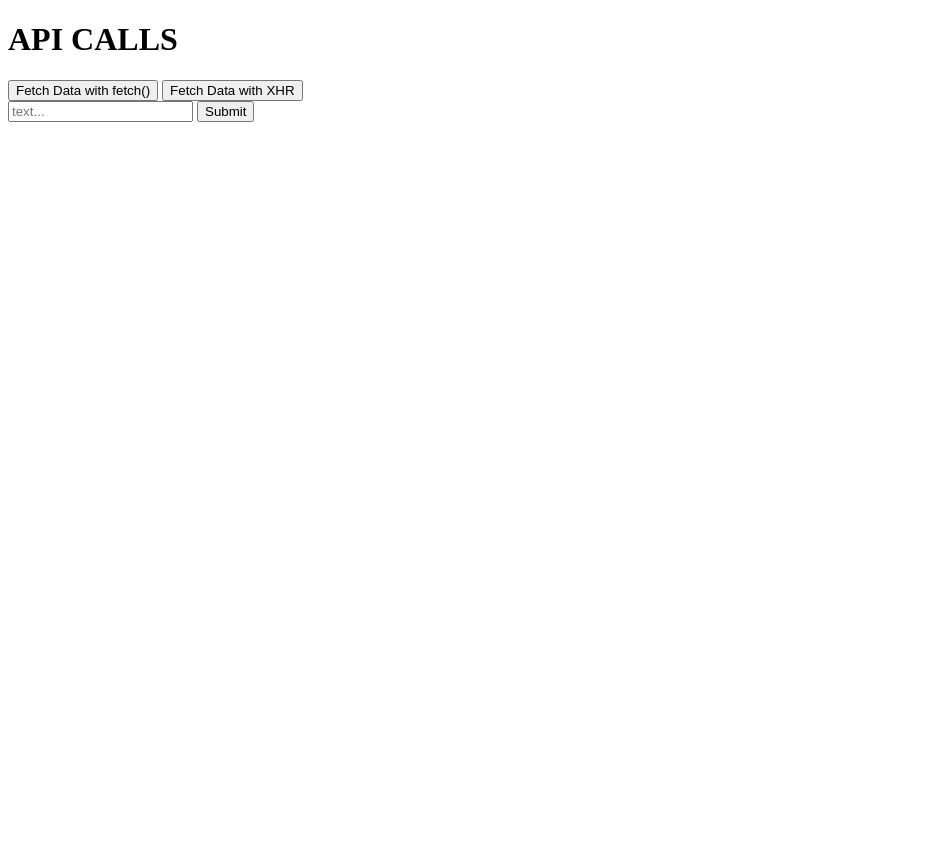
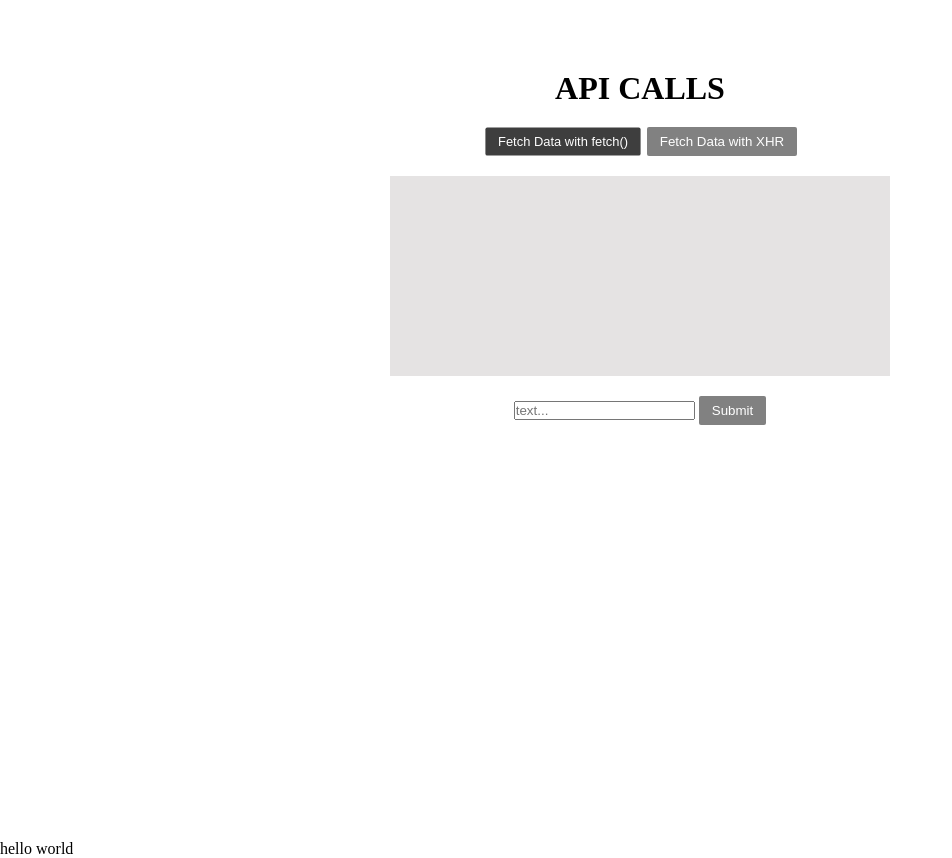
Before and after one commit to klu0926/lab10-api-calls, a plain HTML site: page index.html in a window 1280 px wide. Both pictures are taken after a click on the button "Fetch Data with fetch()". Shown: the whole page, without its empty margins (0-952 px from the left). Before the commit the page ends 800 px from the top, so only its background shows below. Drawn offline with Linux system fonts and the light colour scheme; no server answers.

Commit message:
style: add style to button and post display

```diff
--- a/index.html
+++ b/index.html
@@ -5,7 +5,7 @@
     <meta name="viewport" content="width=device-width, initial-scale=1.0" />
     <title>Lab10 API Calls</title>
     <link rel="stylesheet" href="style.css" />
-    <script src="script.js" defer></script>
+    <script src="script.js" type="module" defer></script>
   </head>
   <body>
     <div class="main">
--- /dev/null
+++ b/notification.js
@@ -0,0 +1,19 @@
+let _notification
+
+export function notification(message) {
+  if (_notification) {
+    _notification.classList.add('active')
+    _notification.innerText = message
+  } else {
+    const duration = 2000
+    _notification = document.createElement('div')
+    _notification.id = 'notification'
+    _notification.innerText = message
+    _notification.classList.add('active')
+    document.body.appendChild(_notification)
+  }
+
+  // setTimeout(() => {
+  //   _notification.classList.remove('active')
+  // }, duration)
+}
--- a/script.js
+++ b/script.js
@@ -1,3 +1,5 @@
+import { notification } from "./notification.js"
+
 const api = 'https://jsonplaceholder.typicode.com/posts/'
 
 
@@ -6,14 +8,12 @@ async function fetchPost(id = 1) {
     console.log('fetching post...')
     const res = await fetch(api + id)
     const data = await res.json()
-
     console.log('fetched post:', data)
     return data
   } catch (err) {
     console.error('[ERROR] fetchPOst:', err)
   }
 }
-
 
 function renderPost(post) {
   try {
@@ -23,11 +23,6 @@ function renderPost(post) {
     fetchDisplay.innerHTML = ''
 
     // create new content
-    const idDisplay = document.createElement('p')
-    idDisplay.id = 'id-display'
-    idDisplay.innerText = post.id || '?'
-    fetchDisplay.appendChild(idDisplay)
-
     const titleDisplay = document.createElement('p')
     titleDisplay.id = 'title-display'
     titleDisplay.innerText = post.title || 'No Title'
@@ -55,7 +50,9 @@ async function onFetchPostPress() {
 document.addEventListener('DOMContentLoaded', () => {
   const fetchBtn = document.querySelector('#btn-fetch')
   const fetchXHRBtn = document.querySelector('#btn-fetch-xhr')
+  fetchBtn.addEventListener('click', onFetchPostPress)
 
-  console.log('btn-fetch', fetchBtn)
-  fetchBtn.addEventListener('click', onFetchPostPress)
+
+  // notification
+  notification('hello world')
 })
--- a/style.css
+++ b/style.css
@@ -0,0 +1,66 @@
+*,
+*::after,
+*::before {
+  margin: 0;
+  padding: 0;
+  box-sizing: border-box;
+}
+
+.main {
+  display: flex;
+  flex-direction: column;
+  justify-content: start;
+  align-items: center;
+  padding-top: 50px;
+  margin: 20px auto;
+  width: 500px;
+  height: 100vh;
+  gap: 20px;
+}
+
+.fetch-display {
+  display: flex;
+  flex-direction: column;
+  gap: 10px;
+  background-color: rgb(229, 227, 227);
+  min-height: 200px;
+  width: 100%;
+  padding: 10px;
+}
+
+#title-display {
+  font-weight: bold;
+  font-size: 1.2rem;
+  width: 100%;
+  text-align: center;
+}
+
+#content-display {
+  font-family: 'Georgia', serif;
+  font-size: 1.125rem;
+  line-height: 1.75;
+  color: #444;
+  letter-spacing: 0.02em;
+  word-wrap: break-word;
+  overflow-wrap: break-word;
+  white-space: pre-wrap;
+}
+
+button {
+  padding: 7px 13px;
+  color: white;
+  background-color: rgb(129, 129, 129);
+  outline: none;
+  border: none;
+  cursor: pointer;
+  border-radius: 2px;
+  transition: all 0.2s ease-in-out;
+}
+
+button:hover,
+button:focus {
+  outline: none;
+  border: none;
+  background-color: rgb(62, 62, 62);
+  scale: 0.97;
+}
```
